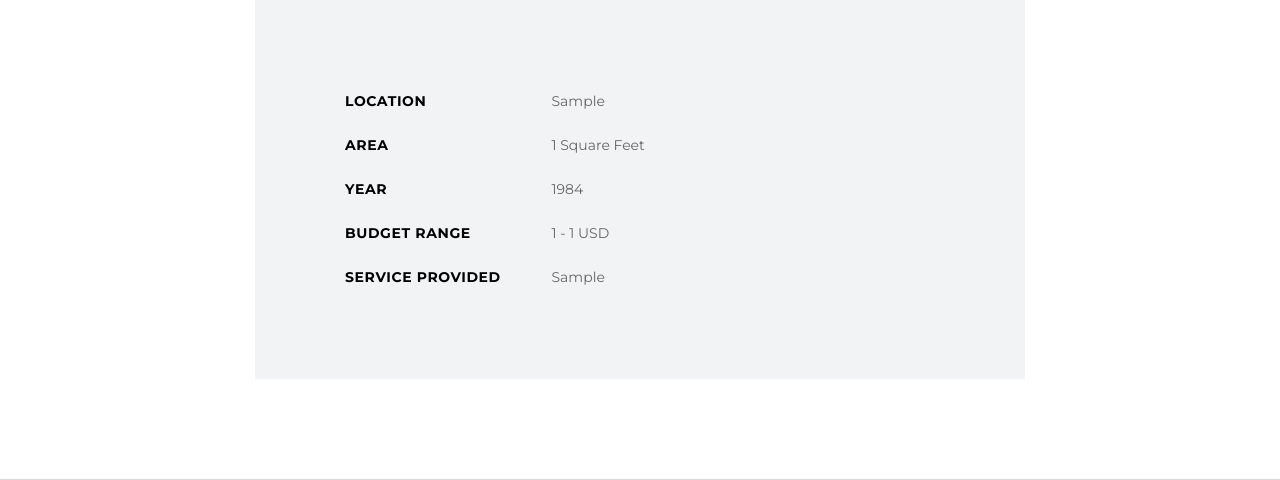
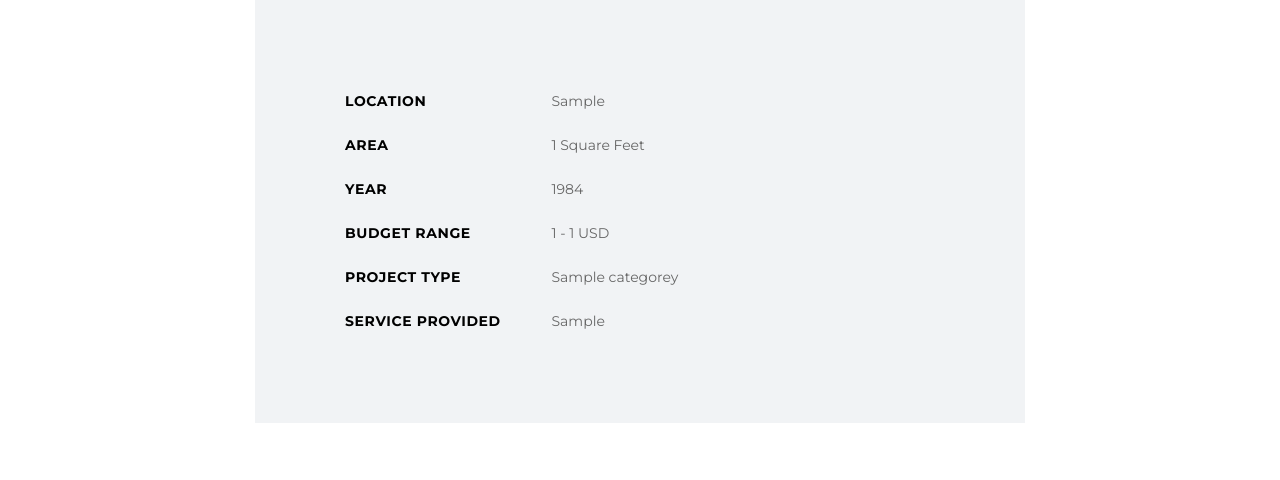
Before and after one commit to Imran122/client_contractor, a Django app: a page that uses templates/pages/projects_details.html in a window 1280 px wide. Shown: the part 1265-1745 px from the top of the page. Run offline with Django 3.2, Linux system fonts and the light colour scheme; tables that the repository leaves empty hold one stand-in row (values such as "Sample post"); grey boxes marked "Sample" are stand-in pictures; some libraries are stand-ins or nearby versions; some web fonts are replaced.

Commit message:
fixed 3rd problem to show categorey title

```diff
--- a/pages/views.py
+++ b/pages/views.py
@@ -20,6 +20,7 @@ def home(request):
 
 def projects(request):
     project_list = Project.objects.all()
+
     context ={
         'project_list': project_list,
     }
@@ -31,6 +32,7 @@ def projects(request):
 
 def projects_details(request,slug):
     project = Project.objects.filter(slug=slug)
+
     if project.exists():
         project = project.first()
     else:
@@ -38,6 +40,7 @@ def projects_details(request,slug):
 
     context = {
         'project': project,
+
     }
 
     return render(request, 'pages/projects_details.html',context)
--- a/templates/pages/projects_details.html
+++ b/templates/pages/projects_details.html
@@ -49,10 +49,13 @@
                             <strong>Budget Range</strong> {{ project.min_budget }} - {{ project.max_budget }} USD
 
                         </li>
-                        {% comment %} <li>
-                            <strong>Project Type</strong>  {{ project.category }}
 
-                        </li> {% endcomment %}
+                         <li>
+                         {% for cat in project.categories.all %}
+                            <strong>Project Type</strong>  {{ cat.title }}
+                            {% endfor %}
+                        </li>
+
                         <li>
                             <strong>Service Provided</strong>  {{ project.services }}
 
```
